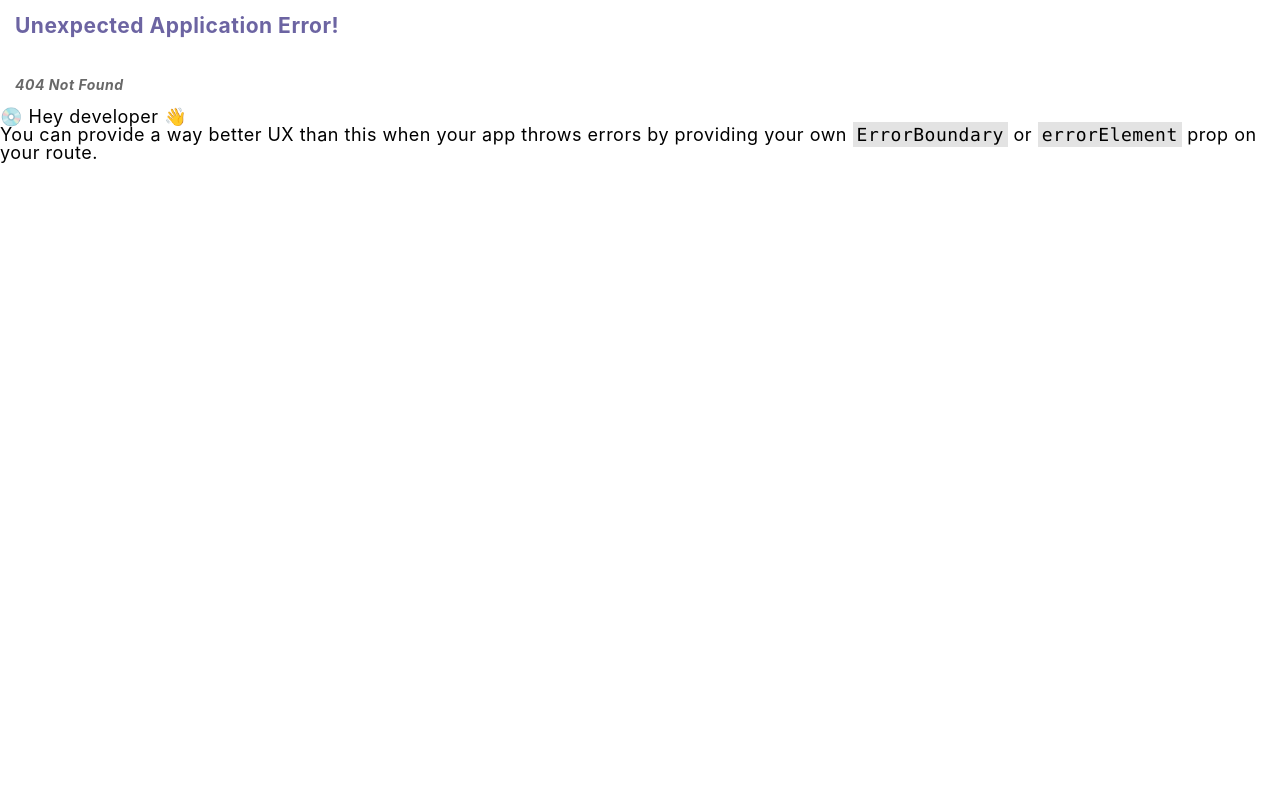
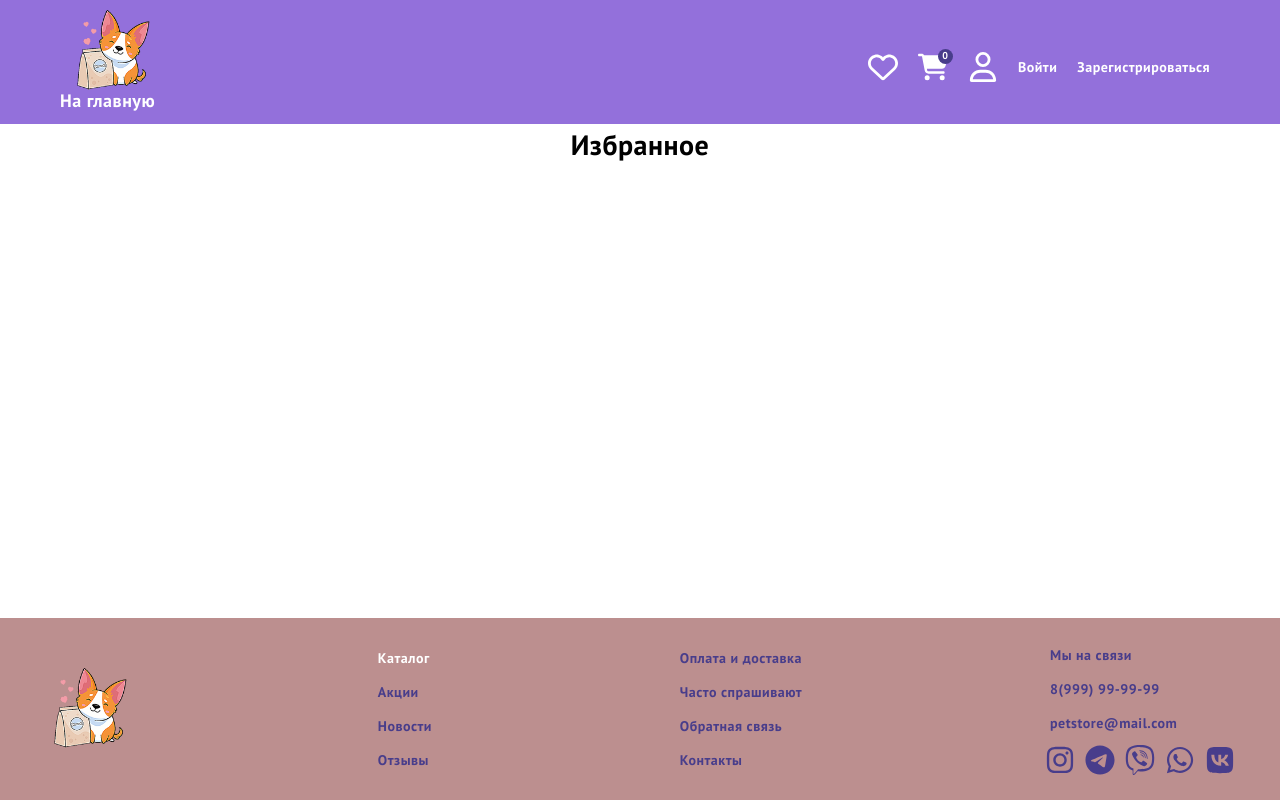
Before and after one commit to AllieHub/pet_store, a React (Create React App) app: page /favorite in a window 1280 px wide. Before the commit this address had no page. Built offline with nearby package versions, Linux system fonts and the light colour scheme.

Commit message:
небольшие правки

```diff
--- /dev/null
+++ b/src/components/Favorite/Favorite.jsx
@@ -0,0 +1,8 @@
+export function Favorite() {
+  console.log()
+  return (
+    <div>
+      <h1>Избранное</h1>
+    </div>
+  )
+}
--- a/src/components/Header/Header.jsx
+++ b/src/components/Header/Header.jsx
@@ -55,7 +55,7 @@ export function Header() {
         </div>
 
         <div className={headerStyles.right_container}>
-          <NavLink to="/">
+          <NavLink to="favorite">
             <FontAwesomeIcon className={headerStyles.icon} icon={faHeart} />
           </NavLink>
 
--- a/src/index.js
+++ b/src/index.js
@@ -12,6 +12,7 @@ import { Products } from './pages/Products/Products'
 import Logout from './pages/Logout/Logout'
 import { store } from './redux/store'
 import { Cart } from './pages/Cart/Cart'
+import { Favorite } from './components/Favorite/Favorite'
 
 const router = createBrowserRouter([
   {
@@ -24,6 +25,7 @@ const router = createBrowserRouter([
       { path: 'logout', element: <Logout /> },
       { path: 'products', element: <Products /> },
       { path: 'cart', element: <Cart /> },
+      { path: 'favorite', element: <Favorite /> },
     ],
   },
 ])
--- a/src/pages/Products/ProductList.jsx
+++ b/src/pages/Products/ProductList.jsx
@@ -40,19 +40,19 @@ export function ProductList() {
 
   const { products } = data
 
-  return (
-    <div className={productsStyles.Wr}>
-      {products[0] && (
+  if (products.length) {
+    return (
+      <div className={productsStyles.Wr}>
         <div>
           <h2>Наши товары</h2>
           <div className={productsStyles.CardsWr}>
             {products.map(({ _id: id, ...props }) => <ProductCard key={id} id={id} {...props} />)}
           </div>
         </div>
-      )}
-      {!products[0] && products && (
-        <h3>По вашему запросу ничего не найдено</h3>
-      )}
-    </div>
+      </div>
+    )
+  }
+  return (
+    <h3>По вашему запросу ничего не найдено</h3>
   )
 }
```
Also changed, not shown: src/components/Favorite/favorite.module.css (added).
